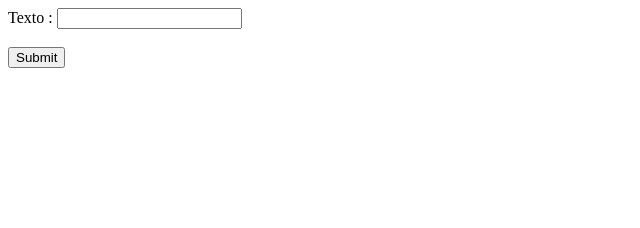
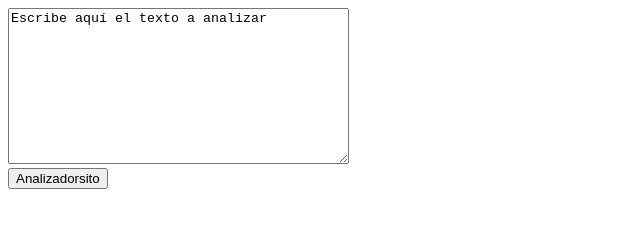
Before and after one commit to Dav-alo/Front-End-Cloud-Examen-Parcial, a plain HTML site: page index.html in a window 1280 px wide. Shown: the whole page, without its empty margins (0-640 px from the left). Drawn offline with Linux system fonts and the light colour scheme.

Commit message:
second html

```diff
--- a/index.html
+++ b/index.html
@@ -5,15 +5,14 @@
     <meta charset="UTF-8">
     <meta http-equiv="X-UA-Compatible" content="IE=edge">
     <meta name="viewport" content="width=device-width, initial-scale=1.0">
-    <title>Document</title>
+    <title>Front End Examen David Ramirez</title>
 </head>
 
 <body>
-    <form action="" method="POST">
-        <label for="analyzer">Texto :</label>
-        <input type="text" id="analyzer" name="analyzer"><br><br>
-        <input type="submit" value="Submit">
-    </form>
+    <textarea name="analyzer" rows="10" cols="40">Escribe aquí el texto a analizar</textarea>
+    <div class="">
+        <button onclick="">Analizadorsito </button>
+    </div>
 </body>
 
 </html>
```
